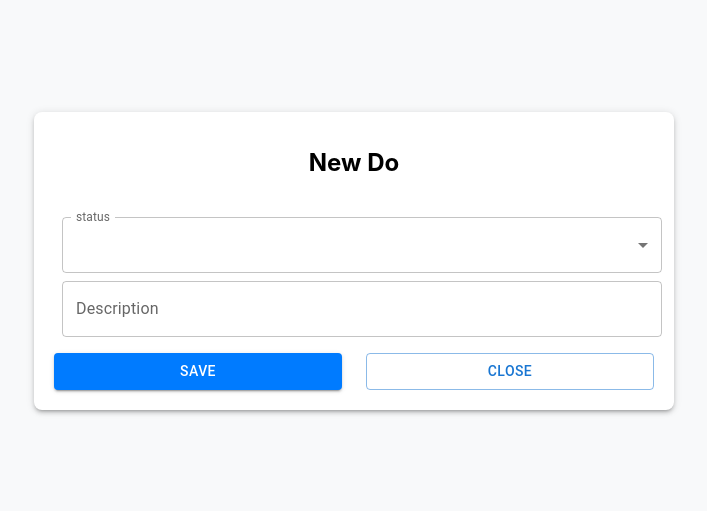
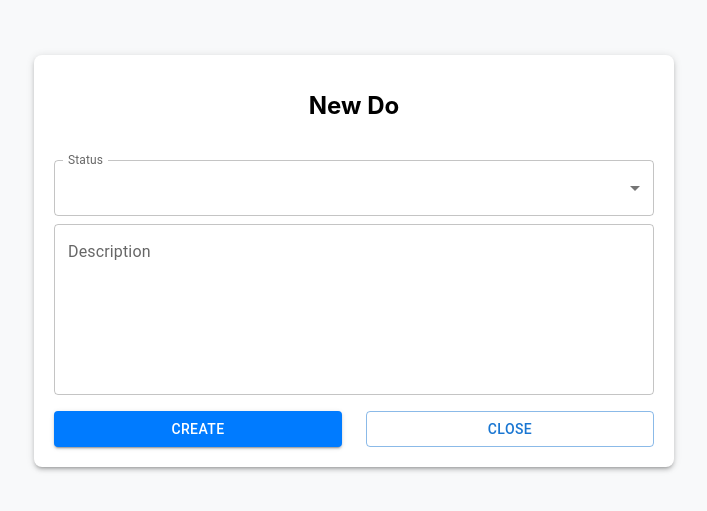
Before and after one commit to cholog-project/beacon_FE, a React (Create React App) app in the folder project-management/: page /newDo in a window 1280 px wide. Shown: the part 159-670 px from the top of the page, without its empty margins (286-993 px from the left). Built offline with nearby package versions, Linux system fonts and the light colour scheme.

Commit message:
chore: description 칸 확장

```diff
--- a/project-management/src/pages/NewDo.jsx
+++ b/project-management/src/pages/NewDo.jsx
@@ -11,7 +11,6 @@ import {
 import { useState } from "react";
 import { BASE_URL } from "../constant/index.tsx";
 import React from "react";
-
 
 const statusOptions = [
     {
@@ -81,7 +80,7 @@ function NewDo() {
             <Box
                 component="form"
                 sx={{
-                    "& .MuiTextField-root": { m: 1, width: "100%", textAlign: "left" },
+                    "& .MuiTextField-root": { m: 1, width: "100%"},
                     display: "flex",
                     flexDirection: "column",
                     alignItems: "center", // 폼 내부 항목 중앙 정렬
@@ -101,11 +100,10 @@ function NewDo() {
                     <h1 style={{ fontSize: "24px", fontWeight: "bold" }}>New Do</h1>
                 </div>
 
-                <div style={{ width: "100%" }}>
                     <TextField
                         id="select-status"
                         select
-                        label="status"
+                        label="Status"
                         value={selectedStatus}
                         onChange={(e) => setSelectedStatus(e.target.value)}
                         fullWidth
@@ -117,41 +115,29 @@ function NewDo() {
                             </MenuItem>
                         ))}
                     </TextField>
-                </div>
 
-                <div
-                    style={{
-                        width: "100%",
-                        marginBottom: "16px",
-                        position: "relative",
-                        left: "8px",
-                    }}
-                >
+                <Box sx={{ width: "100%", marginBottom: "16px" }}>
                     <FormControl fullWidth>
                         <InputLabel htmlFor="component-outlined">Description</InputLabel>
                         <OutlinedInput
                             id="component-outlined"
+                            multiline
+                            rows={6}
                             value={description}
                             onChange={(e) => setDescription(e.target.value)}
                             label="Description"
                             fullWidth
                         />
                     </FormControl>
-                </div>
+                </Box>
 
-                <div
-                    style={{
-                        display: "flex",
-                        justifyContent: "space-between",
-                        width: "100%",
-                    }}
-                >
+                <Box sx={{ display: "flex", justifyContent: "space-between", width: "100%" }}>
                     <Button
                         variant="contained"
                         sx={{ width: "48%", backgroundColor: "#007bff", color: "#fff" }}
                         onClick={handleSubmit}
                     >
-                        Save
+                        Create
                     </Button>
                     <Button
                         variant="outlined"
@@ -160,7 +146,7 @@ function NewDo() {
                     >
                         Close
                     </Button>
-                </div>
+                </Box>
             </Box>
         </div>
     );
```
